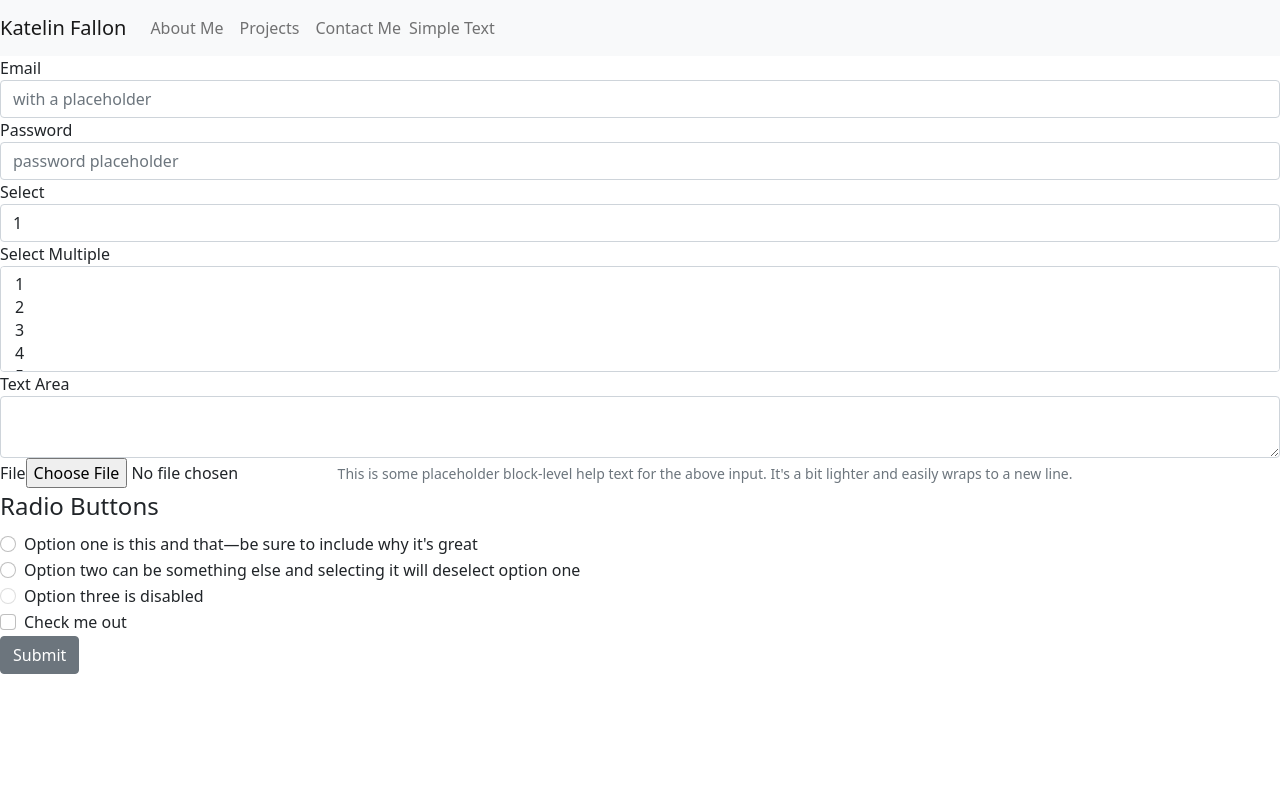
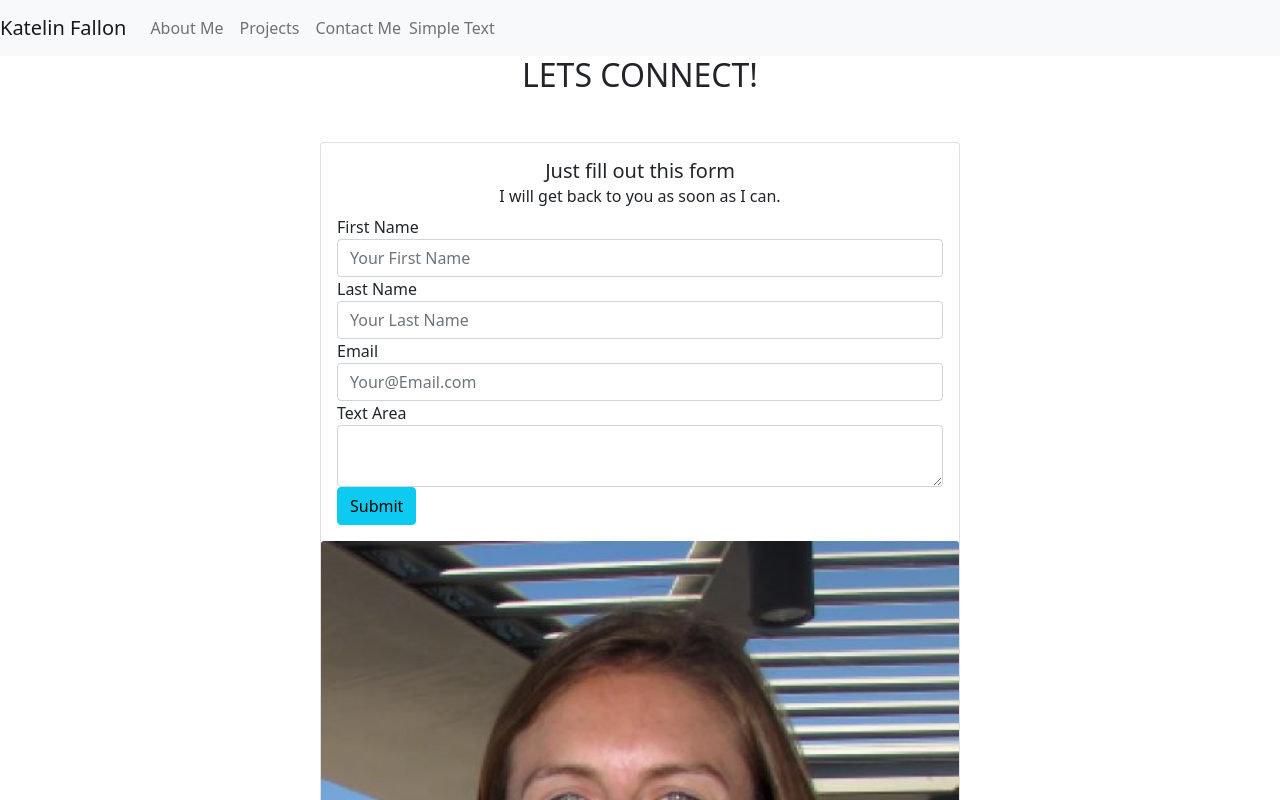
Before and after one commit to ksfallon/katefall_portfolio, a React (Create React App) app: page / in a window 1280 px wide. Shown: the top 800 px of the page. Built offline with nearby package versions, Linux system fonts and the light colour scheme.

Commit message:
edited contact form to include only the inputs for first, last name, email and comments

```diff
--- a/src/components/Pages/ContactForm.jsx
+++ b/src/components/Pages/ContactForm.jsx
@@ -1,78 +1,45 @@
 import React from 'react';
-import { Button, Form, FormGroup, Label, Input, FormText } from 'reactstrap';
+import me from '../../assets/Athens pic.jpeg'
+import { Button, Form, FormGroup, Label, Input, Card, CardImg, CardBody,
+  CardTitle, CardSubtitle, } from 'reactstrap';
 
 const Contact = (props) => {
   return (
+  <div>
+    <header className="text-center mb-5">
+      <h2 className="text-uppercase lined">Lets Connect!</h2>
+    </header>
+    <Card className="w-50 mx-auto">
+      <CardBody className="align-center">
+        <CardTitle tag="h5" className="text-center">Just fill out this form</CardTitle>
+        <CardSubtitle tag="h6" className="mb-2 text-center">I will get back to you as soon as I can.</CardSubtitle>
       <Form>
         <FormGroup>
-        <Label for="exampleEmail">Email</Label>
-        <Input type="email" name="email" id="exampleEmail" placeholder="with a placeholder" />
+          <Label for="firstName">First Name</Label>
+          <Input type="firstName" name="firstName" id="firstName" placeholder="Your First Name" />
         </FormGroup>
+
         <FormGroup>
-        <Label for="examplePassword">Password</Label>
-        <Input type="password" name="password" id="examplePassword" placeholder="password placeholder" />
+          <Label for="lastName">Last Name</Label>
+          <Input type="lastName" name="lastName" id="lastName" placeholder="Your Last Name" />
         </FormGroup>
+
         <FormGroup>
-        <Label for="exampleSelect">Select</Label>
-        <Input type="select" name="select" id="exampleSelect">
-          <option>1</option>
-          <option>2</option>
-          <option>3</option>
-          <option>4</option>
-          <option>5</option>
-        </Input>
+          <Label for="email">Email</Label>
+          <Input type="email" name="email" id="email" placeholder="Your@Email.com" />
         </FormGroup>
-      <FormGroup>
-        <Label for="exampleSelectMulti">Select Multiple</Label>
-        <Input type="select" name="selectMulti" id="exampleSelectMulti" multiple>
-          <option>1</option>
-          <option>2</option>
-          <option>3</option>
-          <option>4</option>
-          <option>5</option>
-        </Input>
-      </FormGroup>
+
         <FormGroup>
           <Label for="exampleText">Text Area</Label>
           <Input type="textarea" name="text" id="exampleText" />
         </FormGroup>
-      <FormGroup>
-        <Label for="exampleFile">File</Label>
-        <Input type="file" name="file" id="exampleFile" />
-        <FormText color="muted">
-          This is some placeholder block-level help text for the above input.
-          It's a bit lighter and easily wraps to a new line.
-        </FormText>
-      </FormGroup>
-      <FormGroup tag="fieldset">
-        <legend>Radio Buttons</legend>
-        <FormGroup check>
-          <Label check>
-            <Input type="radio" name="radio1" />{' '}
-            Option one is this and that—be sure to include why it's great
-          </Label>
-        </FormGroup>
-        <FormGroup check>
-          <Label check>
-            <Input type="radio" name="radio1" />{' '}
-            Option two can be something else and selecting it will deselect option one
-          </Label>
-        </FormGroup>
-        <FormGroup check disabled>
-          <Label check>
-            <Input type="radio" name="radio1" disabled />{' '}
-            Option three is disabled
-          </Label>
-        </FormGroup>
-      </FormGroup>
-      <FormGroup check>
-        <Label check>
-          <Input type="checkbox" />{' '}
-          Check me out
-        </Label>
-      </FormGroup>
-      <Button>Submit</Button>
+
+        <Button className="btn btn-info">Submit</Button>
       </Form>
+      </CardBody>
+      <CardImg className="image" width="50%" src={me} alt="Card image cap" />
+    </Card>
+  </div>
   );
 }
 
```
Lines whose indentation alone changed are shown as unchanged.
